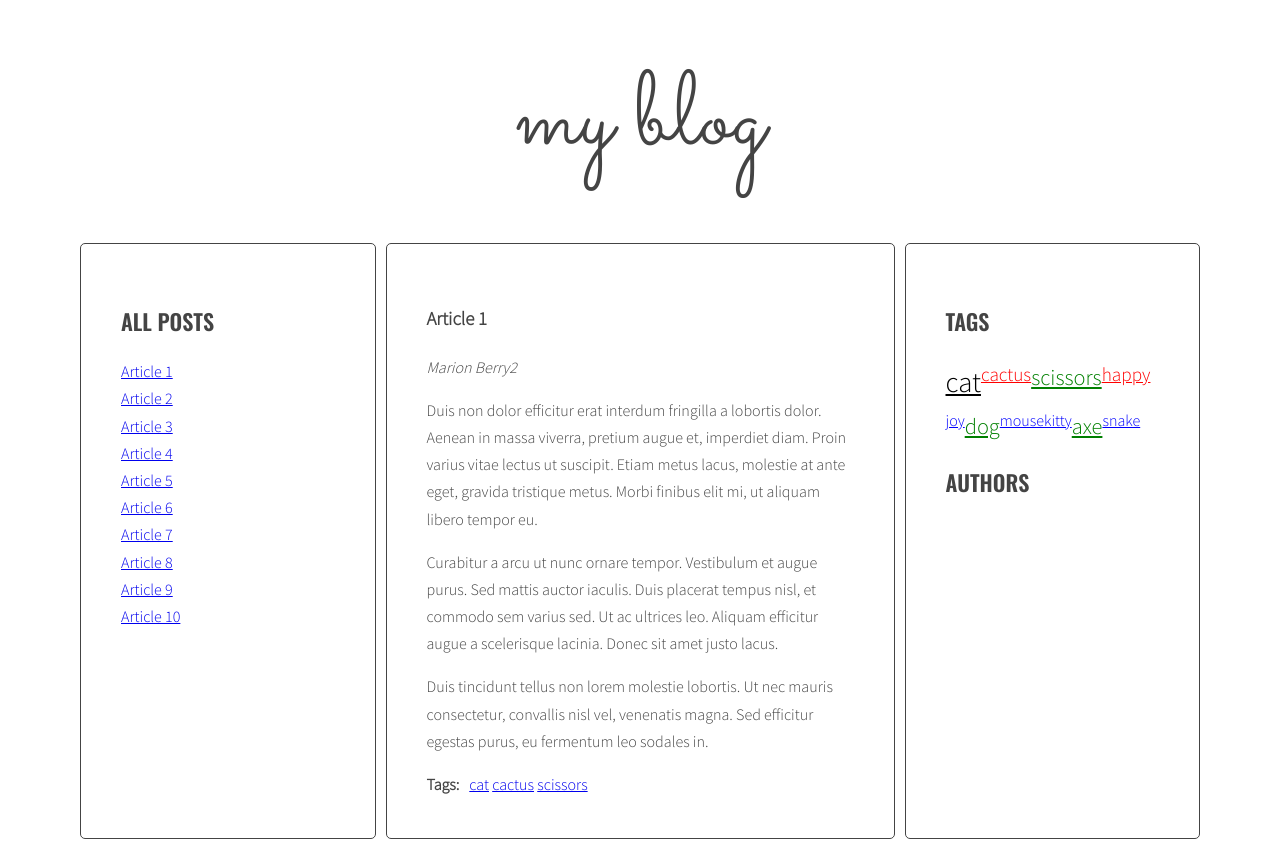
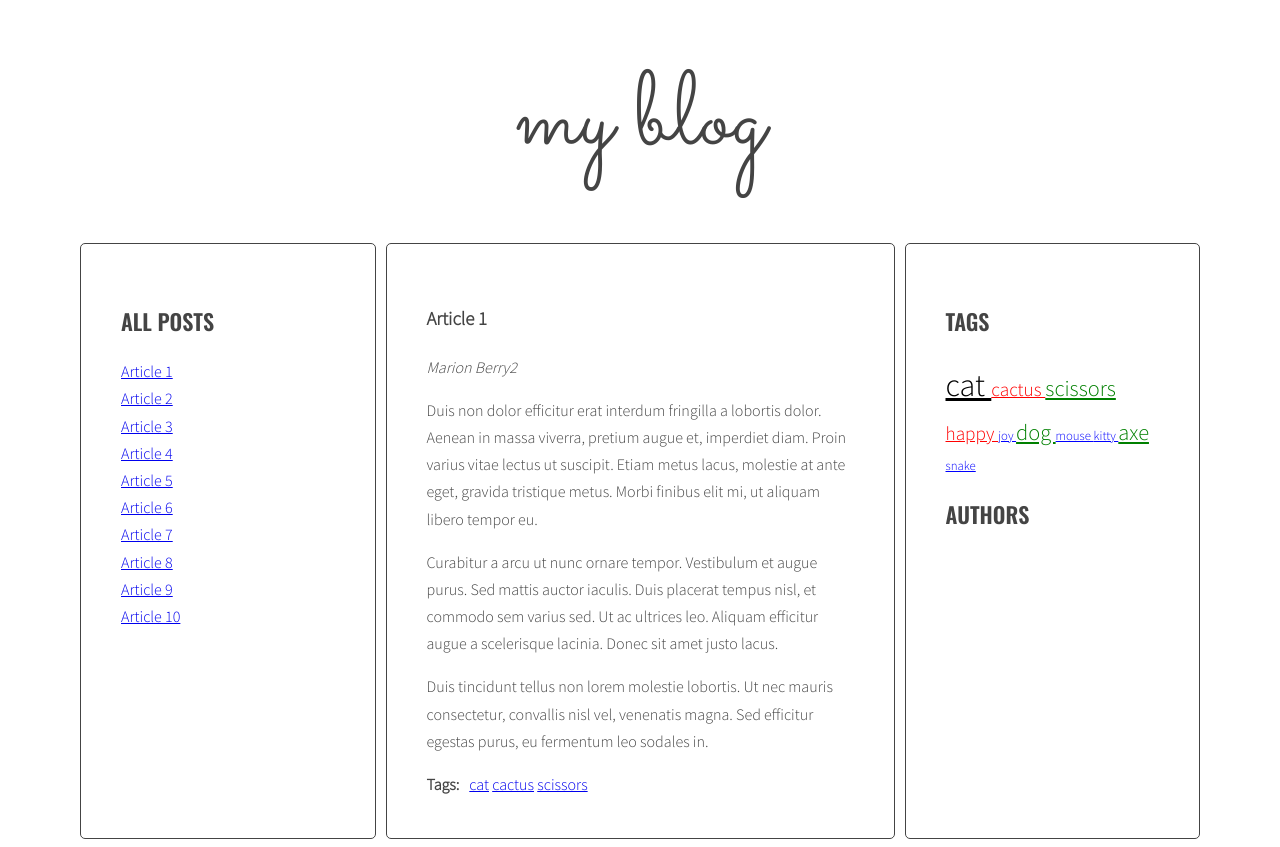
Before and after one commit to wwrzyszcz/jsBlog, a website: page index.html in a window 1280 px wide. Drawn offline with nearby package versions, Linux system fonts and the light colour scheme.

Commit message:
Code update for review

```diff
--- a/js/script.js
+++ b/js/script.js
@@ -216,6 +216,7 @@
     /* make a new constant "href" and read the attribute "href" of the clicked element */
 
     const href = clickedElement.getAttribute('href');
+    console.log('href:>>>>>>>>>>>', href);
 
     /* make a new constant "tag" and extract tag from the "href" constant */
 
--- a/sass/style.scss
+++ b/sass/style.scss
@@ -42,7 +42,7 @@ body {
 }
 
 .tag-size-1 {
-  font-size: 100%;
+  font-size: 80%;
   color: blue;
 }
 .tag-size-2 {
@@ -58,7 +58,7 @@ body {
   color: brown;
 }
 .tag-size-5 {
-  font-size: 180%;
+  font-size: 200%;
   color: black;
 }
 
@@ -114,10 +114,9 @@ body {
 
 /* Tags */
 
-.tags {
+.tags li {
   text-align: center;
-  display: flex;
-  flex-wrap: wrap;
+  display: inline;
 }
 
 /* Authors */
```
Also changed, not shown: css/style.css, 1 other file.
